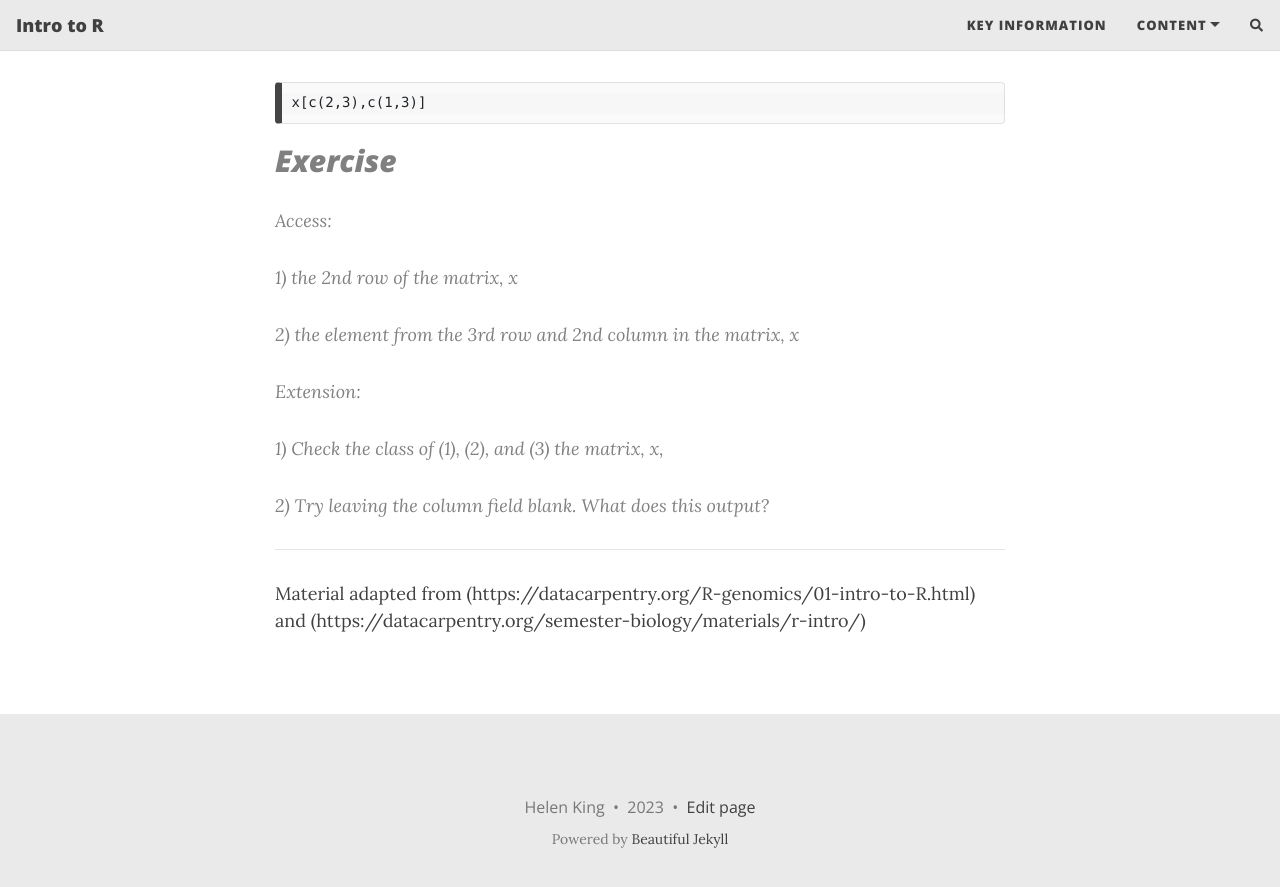
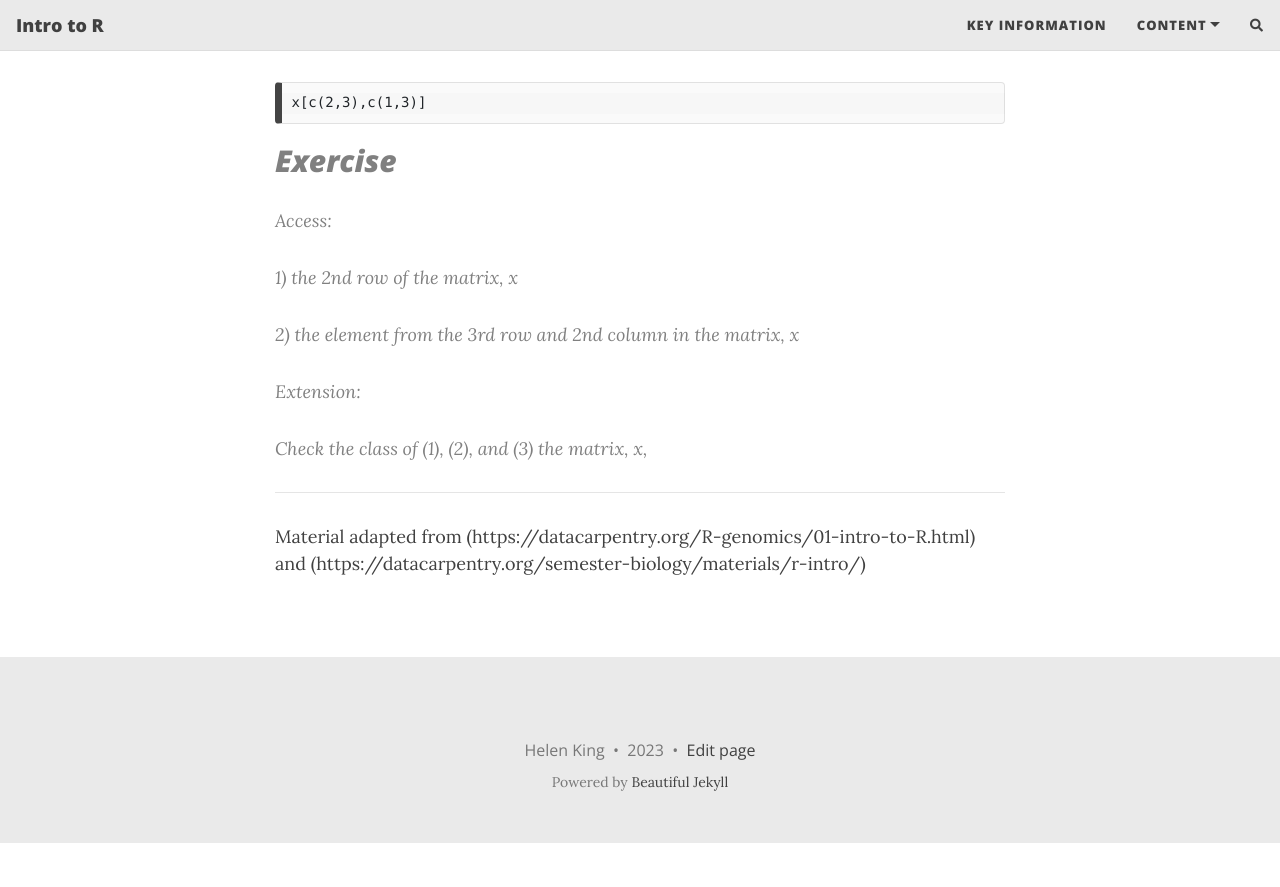
Before and after one commit to theheking/intro-to-r, a Jekyll site: the page built from content/2_datatypes.md, in a window 1280 px wide and 900 px high, scrolled down 7200 px. Shown: the top 887 px of the window. Built offline with Jekyll 4.4.1, drawn with Linux system fonts in a browser that asks for light colours; nearby versions of some CDN libraries; comment, search, counter and statistics services are not loaded; after the commit the page ends 8043 px from its top, so only the background shows below that.

Commit message:
Update 2_datatypes.md

```diff
--- a/content/2_datatypes.md
+++ b/content/2_datatypes.md
@@ -278,9 +278,8 @@ x[c(2,3),c(1,3)]
 >
 >  Extension:
 >
-> 1) Check the class of (1), (2), and (3) the matrix, x,
+>  Check the class of (1), (2), and (3) the matrix, x,
 >
-> 2) Try leaving the column field blank. What does this output?
 >
 
 
```
